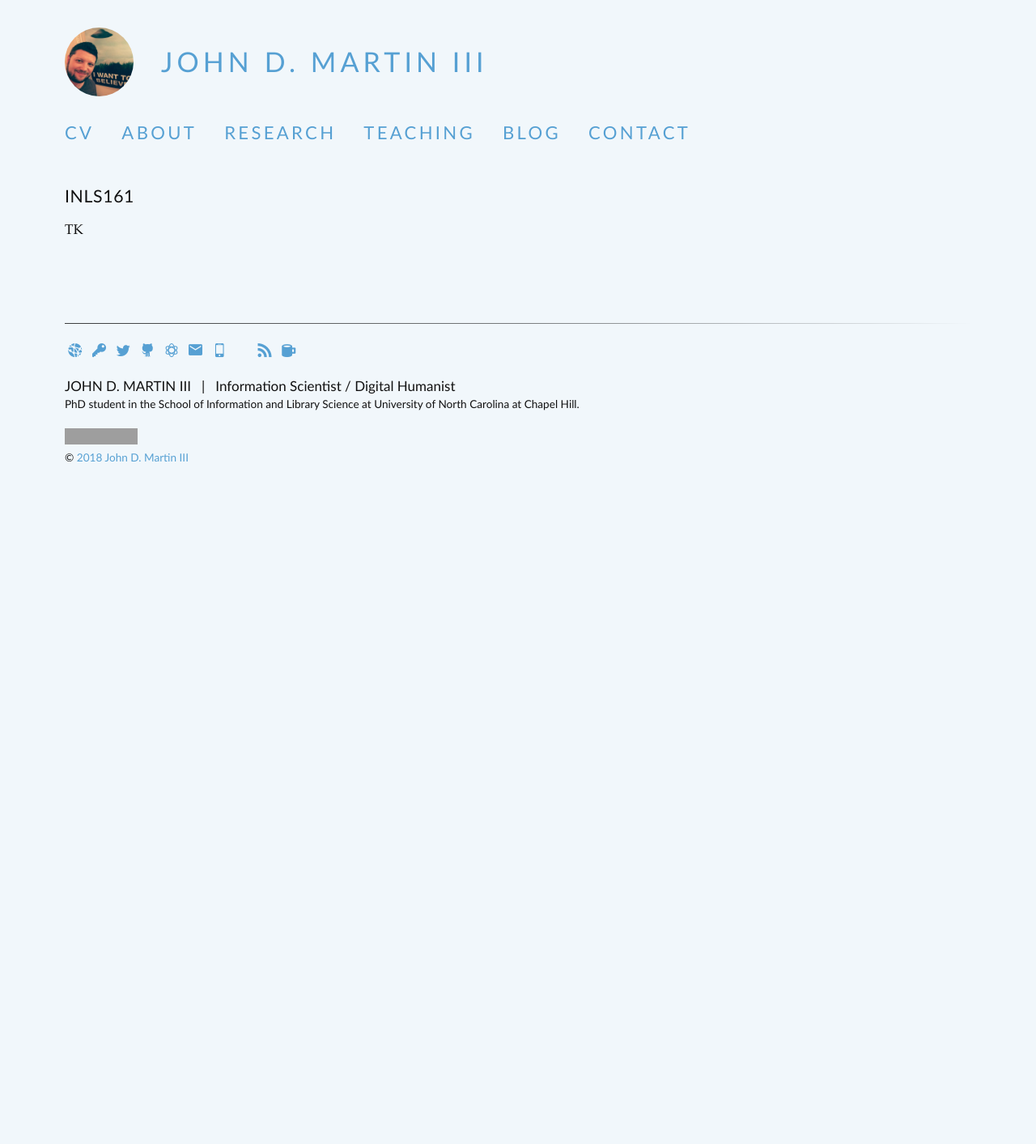
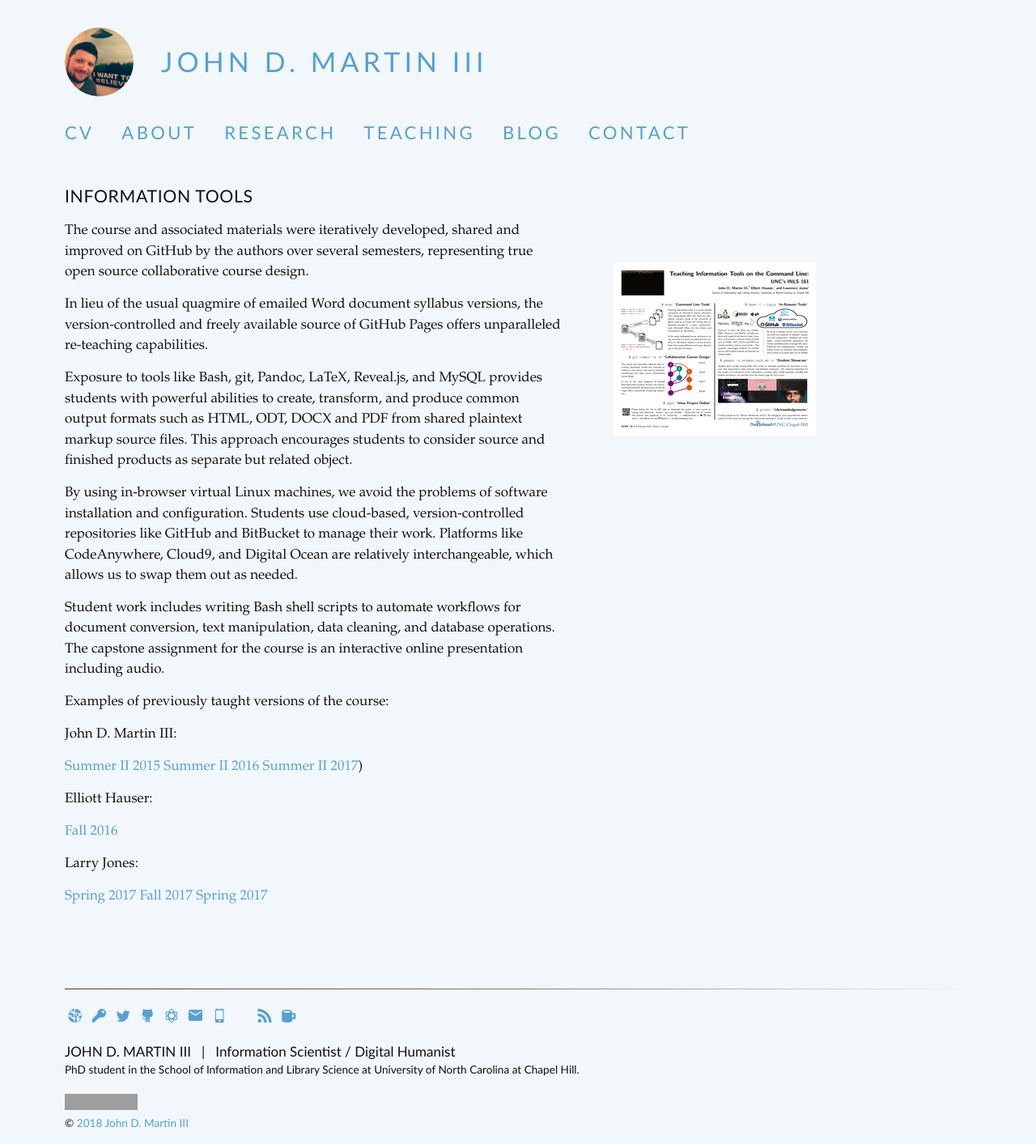
Before and after one commit to jdmar3/jdmar3.github.io, a Jekyll site: the page built from teaching/tech-tools/index.md, in a window 1280 px wide. Shown: the whole page at 81% size. Built offline with Jekyll 4.4.1, drawn with Linux system fonts in a browser that asks for light colours; some web fonts are replaced; Markdown is read by kramdown in place of the engine named in the settings; before the commit the page ends 900 px from its top, so only the background shows below that; grey boxes are pictures that could not be loaded.

Commit message:
add poster images

```diff
--- a/teaching/tech-tools/index.md
+++ b/teaching/tech-tools/index.md
@@ -1,6 +1,32 @@
 ---
 layout: page
-title: INLS161
+title: Information Tools
 ---
 
-TK
+The course and associated materials were iteratively developed, shared and improved on GitHub by the authors over several semesters, representing true open source collaborative course design. {% marginnote 'inls161-poster' '<a href="/published/Martin-Hauser-Jones-2018-ALISE-poster.pdf"><img src="/published/Martin-Hauser-Jones-2018-ALISE-poster.png" /></a>' %}
+
+In lieu of the usual quagmire of emailed Word document syllabus versions, the version-controlled and freely available source of GitHub Pages offers unparalleled re-teaching capabilities.
+
+Exposure to tools like Bash, git, Pandoc, LaTeX, Reveal.js, and MySQL provides students with powerful abilities to create, transform, and produce common output formats such as HTML, ODT, DOCX and PDF from shared plaintext markup source files. This approach encourages students to consider source and finished products as separate but related object.
+
+By using in-browser virtual Linux machines, we avoid the problems of software installation and configuration. Students use cloud-based, version-controlled repositories like GitHub and BitBucket to manage their work. Platforms like CodeAnywhere, Cloud9, and Digital Ocean are relatively interchangeable, which allows us to swap them out as needed.
+
+Student work includes writing Bash shell scripts to automate workflows for document conversion, text manipulation, data cleaning, and database operations. The capstone assignment for the course is an interactive online presentation including audio.
+
+Examples of previously taught versions of the course:
+
+John D. Martin III:
+
+[Summer II 2015](https://ils.unc.edu/courses/2015_summerII/inls161_001/)
+[Summer II 2016](https://ils.unc.edu/courses/2016_summerII/inls161_001/)
+[Summer II 2017](https://ils.unc.edu/courses/2016_summerII/inls161_001))
+
+Elliott Hauser:
+
+[Fall 2016](https://silshack.github.io/inls161fall2016/)
+
+Larry Jones:
+
+[Spring 2017](http://ils.unc.edu/courses/2017_spring/inls161_002/)
+[Fall 2017](http://ils.unc.edu/courses/2017_fall/inls161_001/index.html)
+[Spring 2017](http://ils.unc.edu/courses/2018_spring/inls161_001/index.php)
```
Also changed, not shown: published/Martin-Hauser-Jones-2018-ALISE-poster.png (added), 1 other file.
